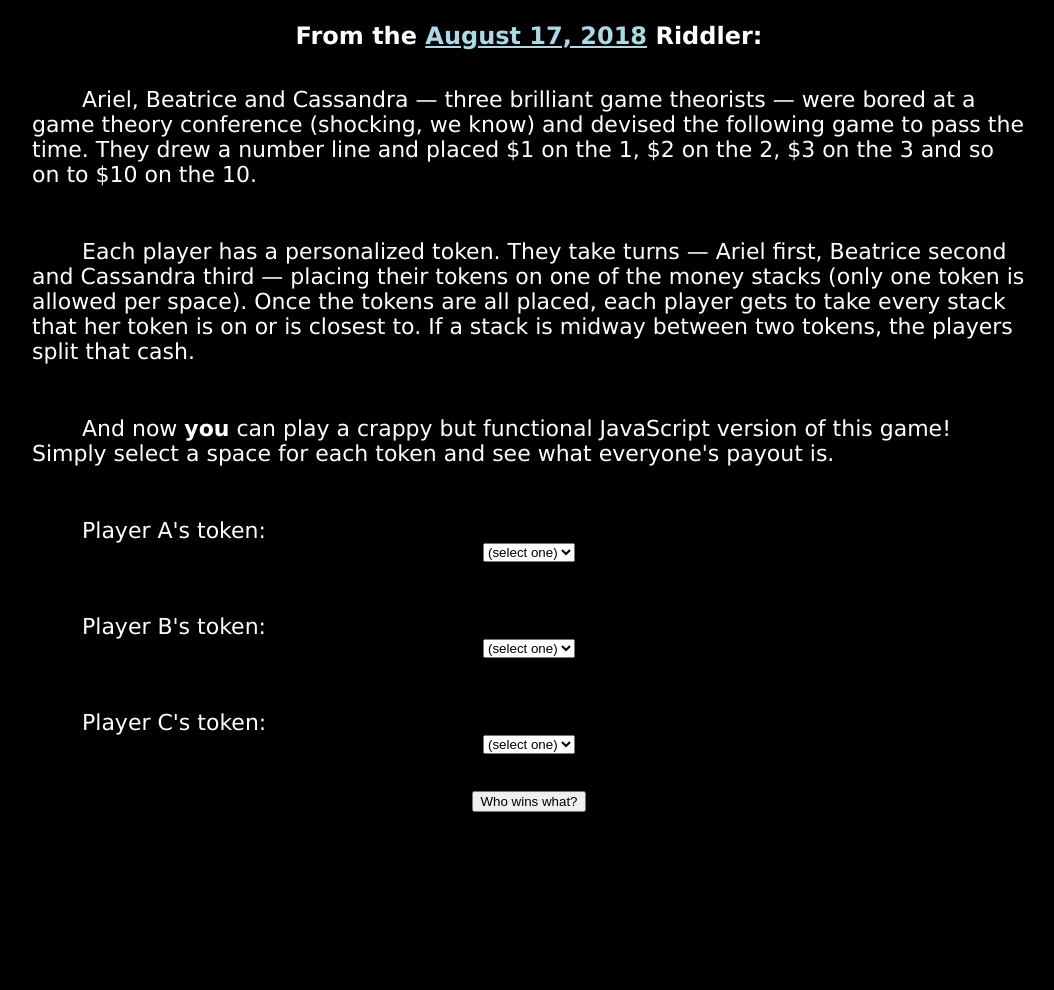
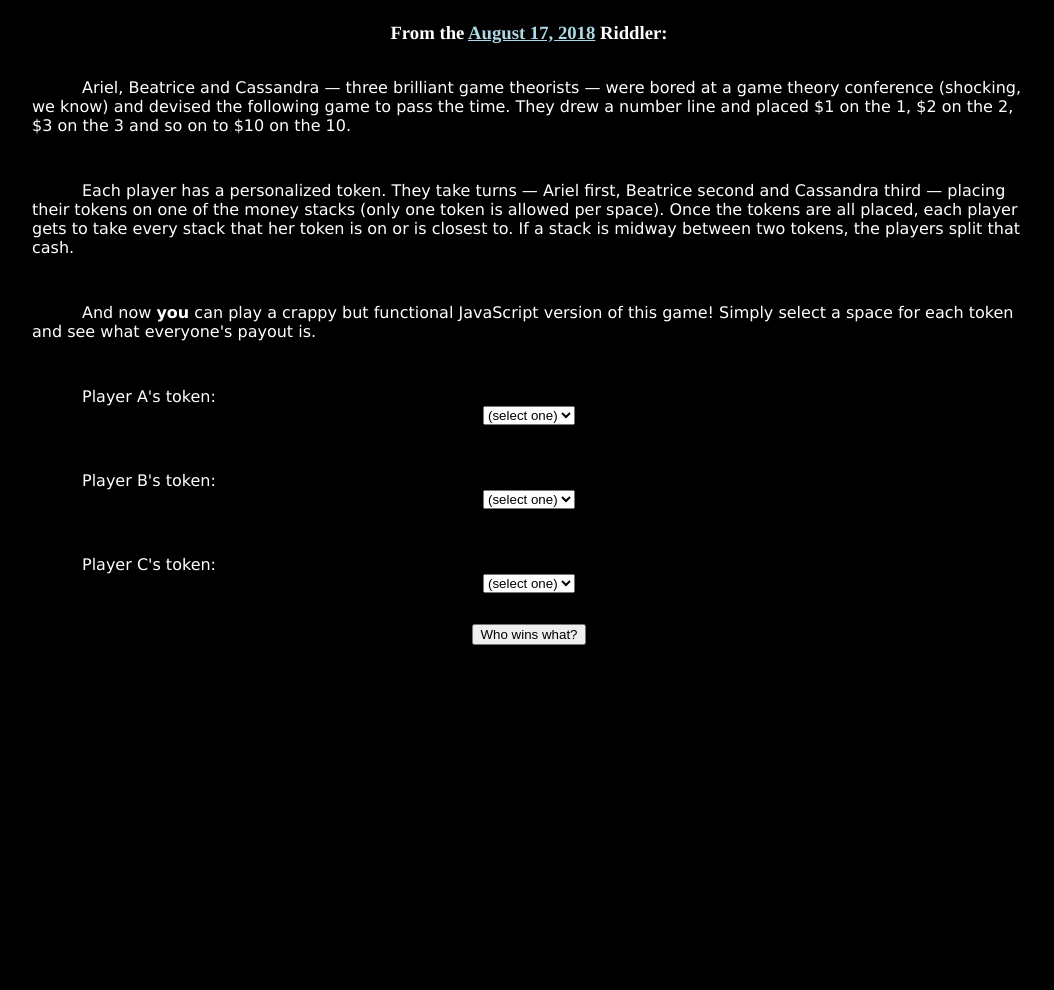
Before and after one commit to johncmerfeld/johncmerfeld.github.io, a PHP site: page /numberProfit.html in a window 1280 px wide. Shown: the part 77-1067 px from the top of the page, without its empty margins (111-1165 px from the left). After the commit the page ends 722 px from the top, so only its background shows below. Run offline with PHP 8.4, Linux system fonts and the light colour scheme.

Commit message:
made font smaller

```diff
--- a/articlestyle.css
+++ b/articlestyle.css
@@ -169,7 +169,7 @@
 		margin-left: 10%;
 		margin-right: 10%;
 		padding: 15px;
-		font-size: 22px;
+		font-size: 16px;
 		color: white;
 		text-align: left;
 		text-indent: 50px;
--- a/numberProfit.html
+++ b/numberProfit.html
@@ -12,7 +12,7 @@
             <h1> NumberProfit, a Riddler solution by John C. Merfeld </h1>
         </header>
 
-        <h2> From the <A href="https://fivethirtyeight.com/features/step-1-game-theory-step-2-step-3-profit/">August 17, 2018</A> Riddler: </h2>
+        <h3> From the <A href="https://fivethirtyeight.com/features/step-1-game-theory-step-2-step-3-profit/">August 17, 2018</A> Riddler: </h3>
 
         <p> Ariel, Beatrice and Cassandra — three brilliant game theorists — were bored at a game theory conference (shocking, we know) and devised the following game to pass the time. They drew a number line and placed $1 on the 1, $2 on the 2, $3 on the 3 and so on to $10 on the 10. </p>
 
```
